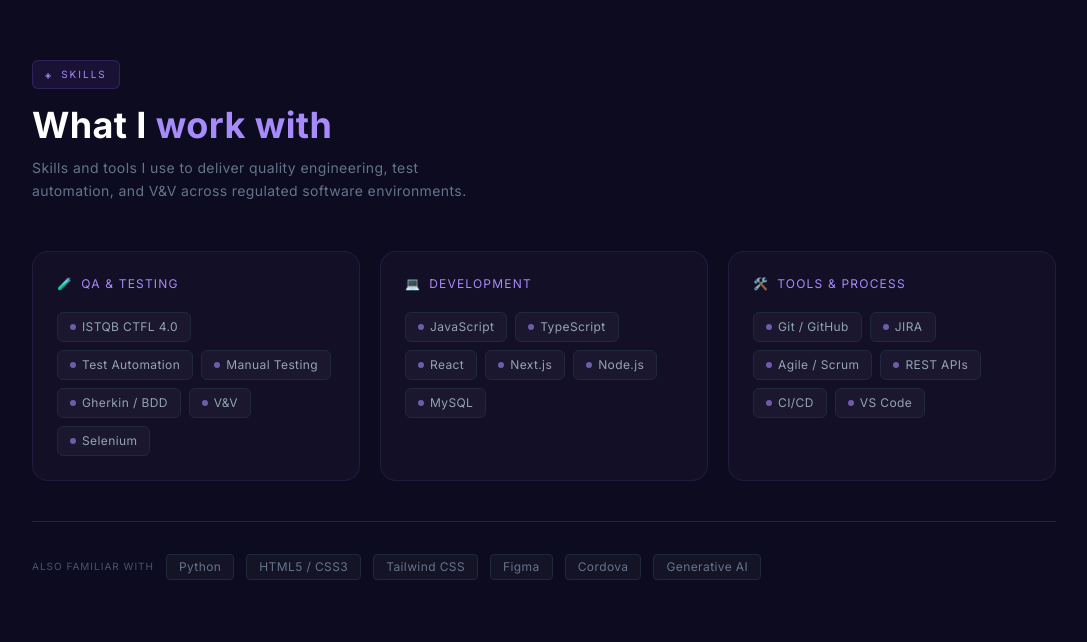
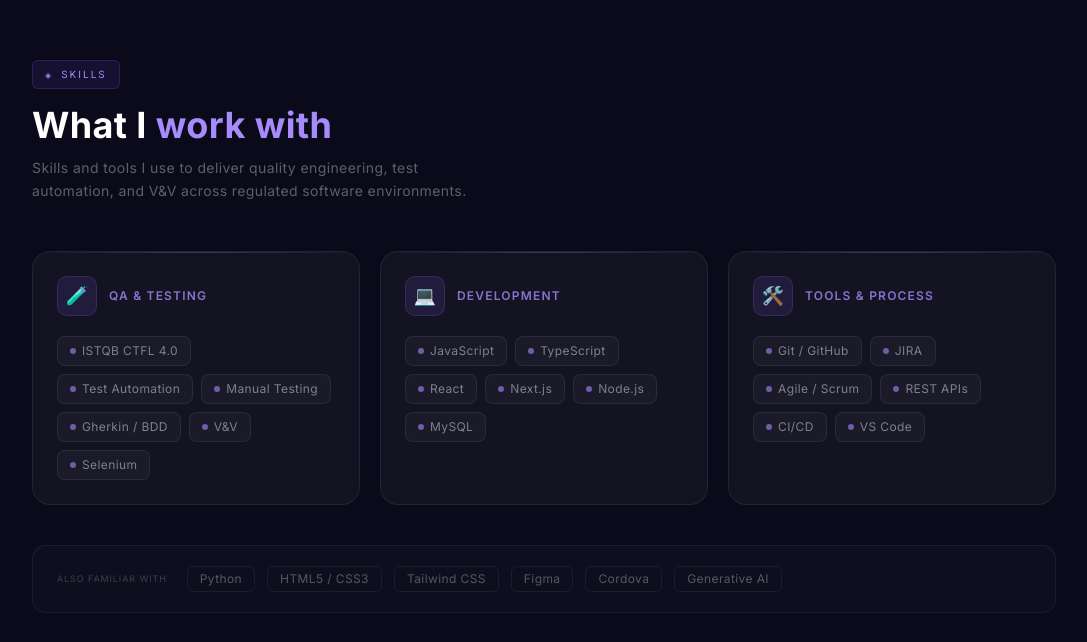
Before and after one commit to NikulGoyani369/portfolio-nextjs, a Next.js app: page / in a window 1280 px wide. Shown: the part 2458-3100 px from the top of the page, without its empty margins (96-1183 px from the left). Built offline with nearby package versions, Linux system fonts and the light colour scheme.

Commit message:
feat: glassmorphism Skills section with icon headers

```diff
--- a/components/sections/Skills.tsx
+++ b/components/sections/Skills.tsx
@@ -34,49 +34,40 @@ const cardVariants = {
 };
 
 const Skills = () => (
-  <section
-    id="skills"
-    className="px-6 lg:px-24 py-24"
-    style={{ background: 'var(--bg-secondary)' }}
-  >
+  <section id="skills" className="px-6 lg:px-24 py-24" style={{ background: 'var(--bg-primary)' }}>
     <div className="max-w-5xl mx-auto">
       <SectionTag>Skills</SectionTag>
-      <h2 className="text-slate-900 dark:text-white mb-3">
+      <h2 className="text-white mb-3">
         What I <span className="text-violet-400">work with</span>
       </h2>
-      <p className="text-sm text-slate-500 mb-12 max-w-md leading-relaxed">
+      <p className="text-sm leading-relaxed max-w-md mb-12 text-white/35">
         Skills and tools I use to deliver quality engineering, test automation,
         and V&amp;V across regulated software environments.
       </p>
 
-      <motion.div
-        className="grid md:grid-cols-2 lg:grid-cols-3 gap-5"
-        variants={containerVariants}
-        initial="hidden"
-        whileInView="show"
-        viewport={{ once: true }}
-      >
+      <motion.div className="grid md:grid-cols-2 lg:grid-cols-3 gap-5"
+        variants={containerVariants} initial="hidden" whileInView="show" viewport={{ once: true }}>
         {categories.map(({ icon, label, skills }) => (
-          <motion.div
-            key={label}
-            variants={cardVariants}
-            className="border rounded-2xl p-6"
-            style={{
-              background: 'rgba(167,139,250,0.04)',
-              borderColor: 'rgba(167,139,250,0.1)',
-            }}
-          >
-            <div className="flex items-center gap-2 text-violet-400 text-xs tracking-widest uppercase mb-5">
-              <span>{icon}</span>
-              {label}
+          <motion.div key={label} variants={cardVariants}
+            className="relative rounded-[18px] p-6 overflow-hidden"
+            style={{ background: 'rgba(255,255,255,0.04)', backdropFilter: 'blur(12px)', WebkitBackdropFilter: 'blur(12px)', border: '1px solid rgba(255,255,255,0.07)' }}>
+            <div className="absolute top-0 left-0 right-0 h-px"
+              style={{ background: 'linear-gradient(to right, transparent, rgba(167,139,250,0.3), transparent)' }} />
+            <div className="flex items-center gap-3 mb-5">
+              <div className="w-10 h-10 flex items-center justify-center rounded-[10px] text-lg flex-shrink-0"
+                style={{ background: 'rgba(139,92,246,0.12)', border: '1px solid rgba(139,92,246,0.2)' }}>
+                {icon}
+              </div>
+              <span className="text-xs font-semibold tracking-widest uppercase text-violet-400/80">
+                {label}
+              </span>
             </div>
             <div className="flex flex-wrap gap-2">
               {skills.map((skill) => (
-                <span
-                  key={skill}
-                  className="flex items-center gap-1.5 text-xs text-slate-500 dark:text-slate-400 border border-slate-200 dark:border-[#1e293b] bg-white/[0.03] px-3 py-1.5 rounded-md hover:border-violet-400/40 hover:text-slate-800 dark:hover:text-slate-200 transition-colors"
-                >
-                  <span className="w-1.5 h-1.5 rounded-full bg-violet-400/60" />
+                <span key={skill}
+                  className="flex items-center gap-1.5 text-xs px-3 py-1.5 rounded-lg transition-colors text-white/45 hover:border-violet-400/40"
+                  style={{ border: '1px solid rgba(255,255,255,0.07)', background: 'rgba(255,255,255,0.03)' }}>
+                  <span className="w-1.5 h-1.5 rounded-full bg-violet-400/60 flex-shrink-0" />
                   {skill}
                 </span>
               ))}
@@ -85,15 +76,14 @@ const Skills = () => (
         ))}
       </motion.div>
 
-      <div className="mt-10 pt-8 border-t border-slate-200 dark:border-[#1e293b] flex flex-wrap items-center gap-3">
-        <span className="text-[10px] text-slate-400 dark:text-slate-600 uppercase tracking-widest whitespace-nowrap">
+      <div className="mt-10 flex flex-wrap items-center gap-3 rounded-[14px] px-6 py-5"
+        style={{ background: 'rgba(255,255,255,0.02)', border: '1px solid rgba(255,255,255,0.06)' }}>
+        <span className="text-[9px] uppercase tracking-widest whitespace-nowrap mr-2 text-white/20">
           Also familiar with
         </span>
         {alsoFamiliar.map((tech) => (
-          <span
-            key={tech}
-            className="text-xs text-slate-500 border border-slate-200 dark:border-[#1e293b] bg-white/[0.03] px-3 py-1 rounded"
-          >
+          <span key={tech} className="text-xs px-3 py-1 rounded-md text-white/30"
+            style={{ border: '1px solid rgba(255,255,255,0.06)' }}>
             {tech}
           </span>
         ))}
```
